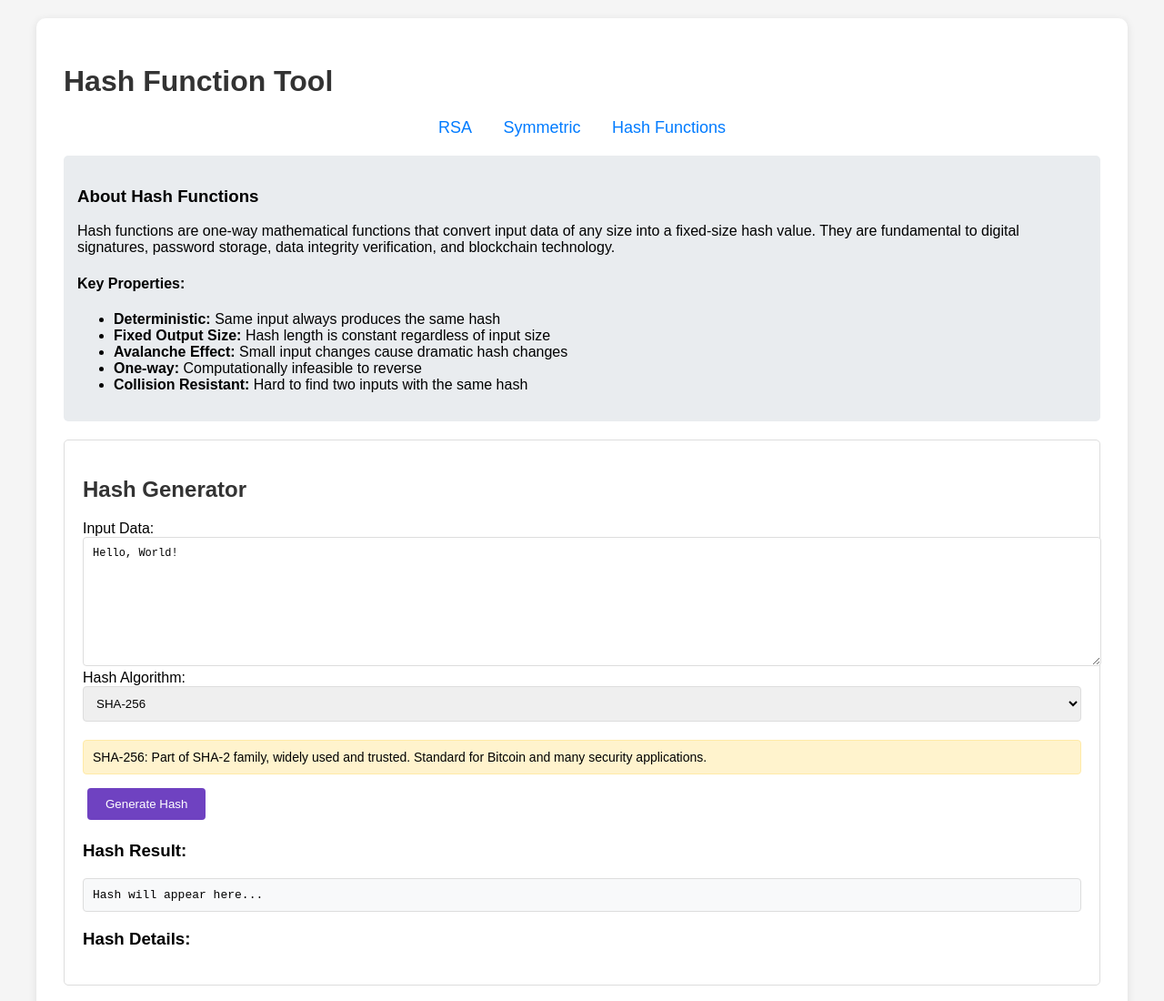
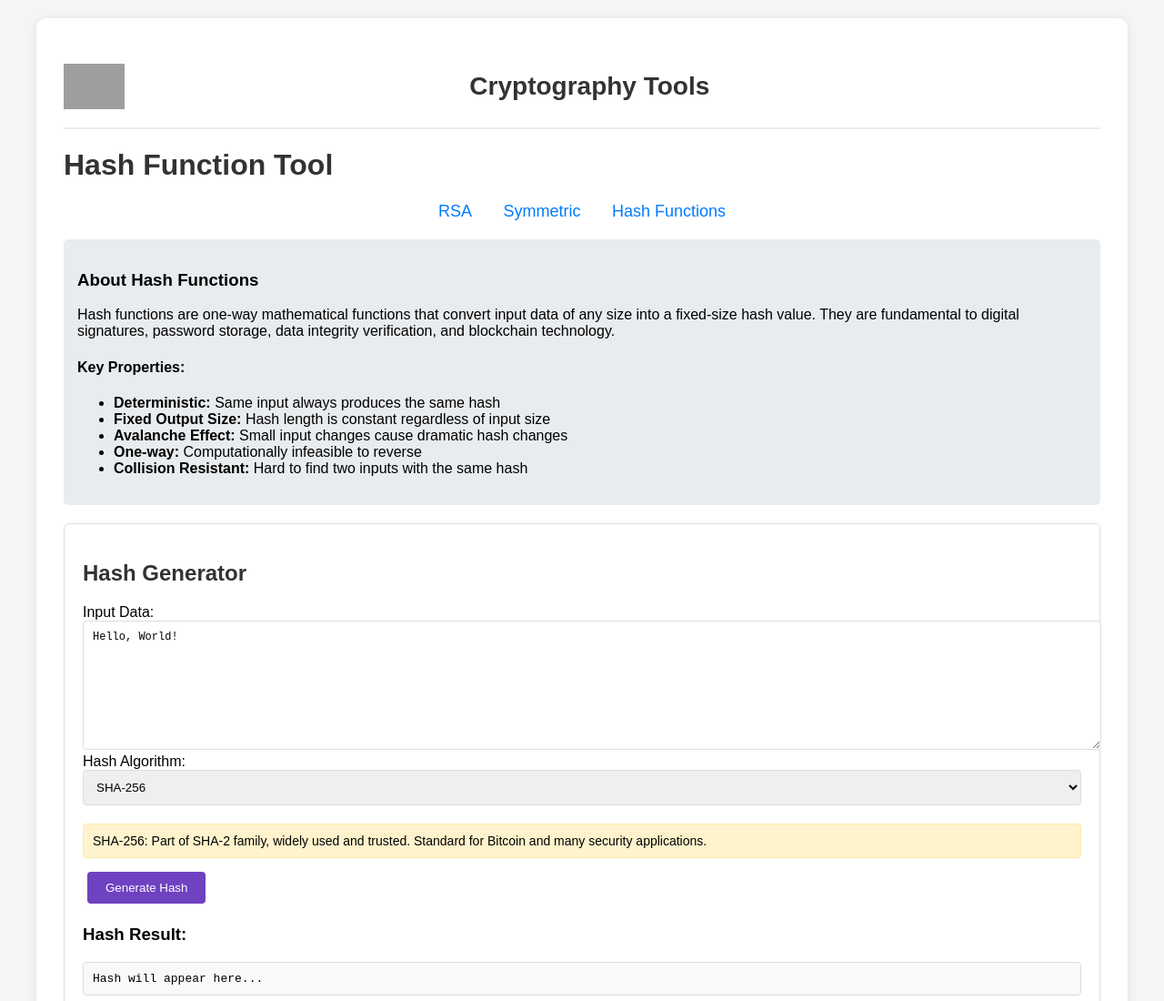
Before and after one commit to cardano2vn/cryptography_tools, a website: page public/hash.html in a window 1280 px wide. Shown: the top 1100 px of the page at 91% size. Drawn offline with Linux system fonts and the light colour scheme; grey boxes are pictures that could not be loaded.

Commit message:
Update titles

```diff
--- a/public/hash.html
+++ b/public/hash.html
@@ -3,7 +3,7 @@
 <head>
     <meta charset="UTF-8">
     <meta name="viewport" content="width=device-width, initial-scale=1.0">
-    <title>Hash Function Tool</title>
+
     <style>
         body {
             font-family: Arial, sans-serif;
@@ -77,6 +77,28 @@
         .nav a:hover {
             text-decoration: underline;
         }
+        .header {
+            display: flex;
+            align-items: center;
+            justify-content: space-between;
+            padding: 20px 0;
+            margin-bottom: 20px;
+            border-bottom: 2px solid #e9ecef;
+        }
+        .logo {
+            height: 50px;
+            width: auto;
+        }
+        .header-title {
+            font-size: 28px;
+            font-weight: bold;
+            color: #333;
+            text-align: center;
+            flex-grow: 1;
+        }
+        .header-spacer {
+            width: 50px;
+        }
         .info {
             background-color: #e9ecef;
             padding: 15px;
@@ -118,6 +140,11 @@
 </head>
 <body>
     <div class="container">
+        <div class="header">
+            <img src="https://res.cloudinary.com/dtlsezkru/image/upload/v1760329077/Color_V_5x_wa79w7.png" alt="C2VN Logo" class="logo">
+            <div class="header-title">Cryptography Tools</div>
+            <div class="header-spacer"></div>
+        </div>
         <h1>Hash Function Tool</h1>
         <div class="nav">
             <a href="/">RSA</a>
```
Also changed, not shown: public/index.html (+28 -1 lines), public/symmetric.html (+28 -1 lines), vercel.json.
